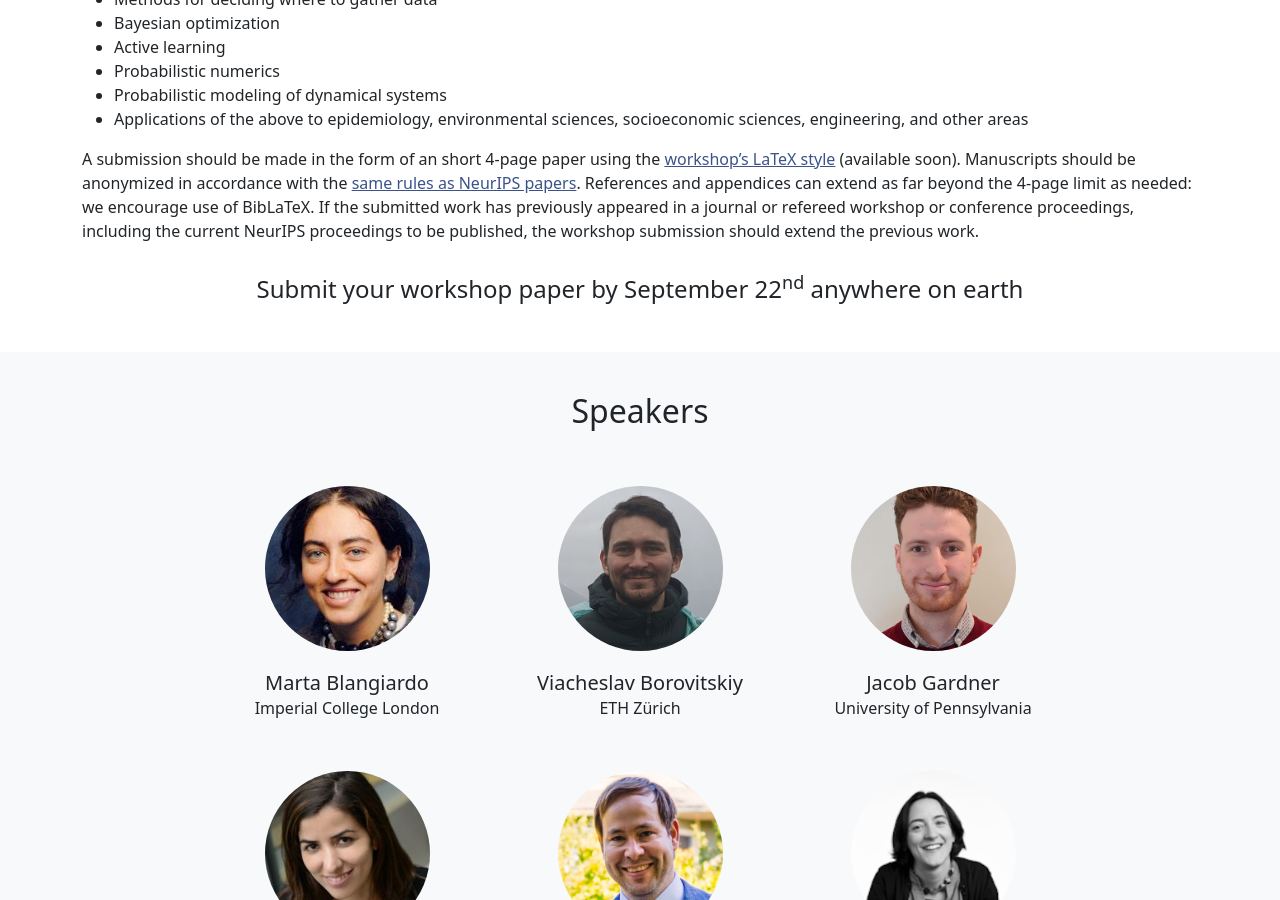
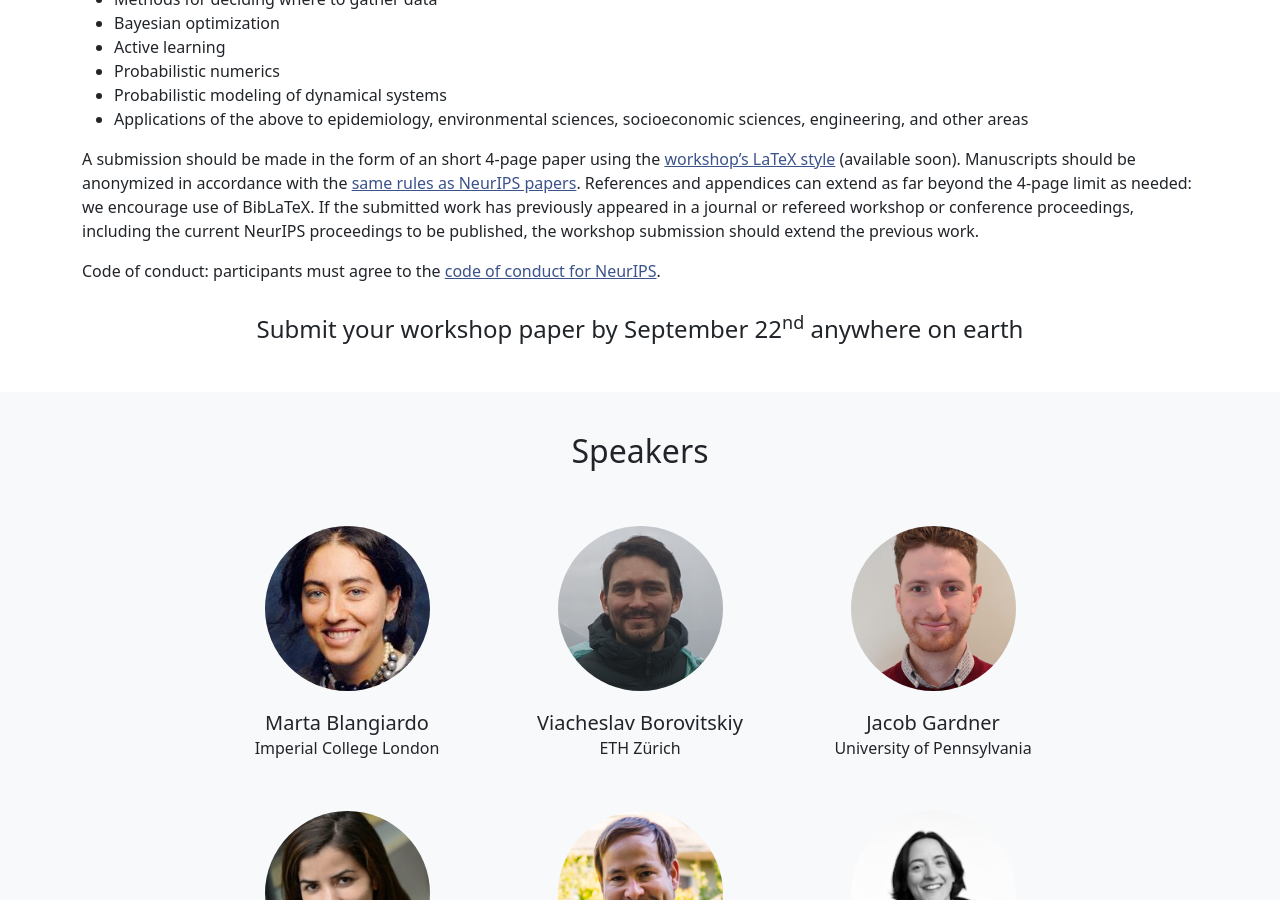
Before and after one commit to gp-seminar-series/neurips-2022, a Jekyll site: the page built from index.html, in a window 1280 px wide and 900 px high, scrolled down 1221 px. Built offline with Jekyll 4.4.1, drawn with Linux system fonts in a browser that asks for light colours; nearby versions of some CDN libraries.

```diff
--- a/callforpapers.html
+++ b/callforpapers.html
@@ -19,4 +19,6 @@
 References and appendices can extend as far beyond the 4-page limit as needed: we encourage use of BibLaTeX.
 If the submitted work has previously appeared in a journal or refereed workshop or conference proceedings, including the current NeurIPS proceedings to be published, the workshop submission should extend the previous work.
 
+Code of conduct: participants must agree to the <a href="https://neurips.cc/public/CodeOfConduct">code of conduct for NeurIPS</a>.
+
 <p class="h4 text-center py-3">Submit your workshop paper by September 22<sup>nd</sup> anywhere on earth</p>
```
Also changed, not shown: 1 other file.
